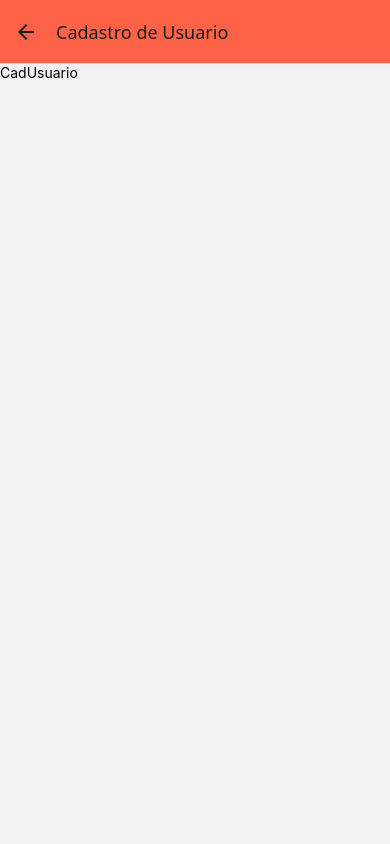
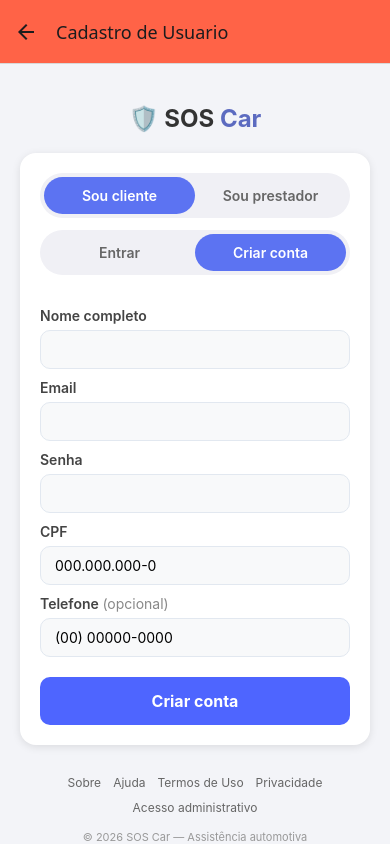
Before and after one commit to Cassis733/aula-api-expo, a React Native app: screen /cadUsuario in a window 390 px wide. Built offline with nearby package versions, Linux system fonts and the light colour scheme.

Commit message:
Aula18Set

```diff
--- a/src/telas/cadUsuario.js
+++ b/src/telas/cadUsuario.js
@@ -1,10 +1,241 @@
 
-import { View, Text } from "react-native";
+
+/*import { View, Text } from "react-native";
 
 export default function Login(){
-    return (
+   // return (
         <View>
             <Text>CadUsuario</Text>
         </View>
     );
 }
+*/
+import React, { useState } from 'react';
+import {
+  StyleSheet,
+  Text,
+  View,
+  TextInput,
+  TouchableOpacity,
+  ScrollView,
+  SafeAreaView
+} from 'react-native';
+
+export default function Login() {
+  // Estados para controlar qual botão está selecionado
+  const [tipoUsuario, setTipoUsuario] = useState('cliente'); // 'cliente' ou 'prestador'
+  const [aba, setAba] = useState('criar'); // 'entrar' ou 'criar'
+
+  return (
+    <SafeAreaView style={styles.container}>
+      <ScrollView contentContainerStyle={styles.scrollContent}>
+
+        {/* --- CABEÇALHO --- */}
+        <View style={styles.header}>
+          <Text style={styles.logoTitle}>
+            🛡️ SOS <Text style={styles.logoSub}>Car</Text>
+          </Text>
+        </View>
+
+        {/* --- CARD PRINCIPAL --- */}
+        <View style={styles.card}>
+
+          {/* Alternador: Cliente / Prestador */}
+          <View style={styles.toggleContainer}>
+            <TouchableOpacity
+              style={[styles.toggleBtn, tipoUsuario === 'cliente' && styles.btnAtivo]}
+              onPress={() => setTipoUsuario('cliente')}
+            >
+              <Text style={[styles.toggleText, tipoUsuario === 'cliente' && styles.textAtivo]}>
+                Sou cliente
+              </Text>
+            </TouchableOpacity>
+
+            <TouchableOpacity
+              style={[styles.toggleBtn, tipoUsuario === 'prestador' && styles.btnAtivo]}
+              onPress={() => setTipoUsuario('prestador')}
+            >
+              <Text style={[styles.toggleText, tipoUsuario === 'prestador' && styles.textAtivo]}>
+                Sou prestador
+              </Text>
+            </TouchableOpacity>
+          </View>
+
+          {/* Alternador: Entrar / Criar conta */}
+          <View style={styles.toggleContainer}>
+            <TouchableOpacity
+              style={[styles.toggleBtn, aba === 'entrar' && styles.btnAtivo]}
+              onPress={() => setAba('entrar')}
+            >
+              <Text style={[styles.toggleText, aba === 'entrar' && styles.textAtivo]}>
+                Entrar
+              </Text>
+            </TouchableOpacity>
+
+            <TouchableOpacity
+              style={[styles.toggleBtn, aba === 'criar' && styles.btnAtivo]}
+              onPress={() => setAba('criar')}
+            >
+              <Text style={[styles.toggleText, aba === 'criar' && styles.textAtivo]}>
+                Criar conta
+              </Text>
+            </TouchableOpacity>
+          </View>
+
+          {/* --- FORMULÁRIO DE CADASTRO --- */}
+          <View style={styles.form}>
+            <Text style={styles.label}>Nome completo</Text>
+            <TextInput style={styles.input} />
+
+            <Text style={styles.label}>Email</Text>
+            <TextInput style={styles.input} keyboardType="email-address" />
+
+            <Text style={styles.label}>Senha</Text>
+            <TextInput style={styles.input} secureTextEntry={true} />
+
+            <Text style={styles.label}>CPF</Text>
+            <TextInput style={styles.input} placeholder="000.000.000-0" keyboardType="numeric" />
+
+            <Text style={styles.label}>
+              Telefone <Text style={styles.labelOpcional}>(opcional)</Text>
+            </Text>
+            <TextInput style={styles.input} placeholder="(00) 00000-0000" keyboardType="phone-pad" />
+
+            {/* Botão Principal */}
+            <TouchableOpacity style={styles.btnSubmit}>
+              <Text style={styles.btnSubmitText}>Criar conta</Text>
+            </TouchableOpacity>
+          </View>
+
+        </View>
+
+        {/* --- RODAPÉ --- */}
+        <View style={styles.footer}>
+          <View style={styles.footerLinks}>
+            <Text style={styles.footerLink}>Sobre</Text>
+            <Text style={styles.footerLink}>Ajuda</Text>
+            <Text style={styles.footerLink}>Termos de Uso</Text>
+            <Text style={styles.footerLink}>Privacidade</Text>
+          </View>
+          <Text style={styles.footerLink}>Acesso administrativo</Text>
+          <Text style={styles.copyright}>© 2026 SOS Car — Assistência automotiva</Text>
+        </View>
+
+      </ScrollView>
+    </SafeAreaView>
+  );
+}
+
+// --- ESTILOS (CSS DO REACT NATIVE) ---
+const styles = StyleSheet.create({
+  container: {
+    flex: 1,
+    backgroundColor: '#F3F4F8',
+  },
+  scrollContent: {
+    padding: 20,
+    alignItems: 'center',
+  },
+  header: {
+    width: '100%',
+    alignItems: 'center',
+    marginVertical: 20,
+  },
+  logoTitle: {
+    fontSize: 24,
+    fontWeight: 'bold',
+    color: '#333',
+  },
+  logoSub: {
+    color: '#5C6BC0',
+  },
+  card: {
+    backgroundColor: '#FFF',
+    borderRadius: 16,
+    padding: 20,
+    width: '100%',
+    // Sombra para iOS e Android
+    elevation: 4,
+    shadowColor: '#000',
+    shadowOffset: { width: 0, height: 2 },
+    shadowOpacity: 0.1,
+    shadowRadius: 8,
+  },
+  toggleContainer: {
+    flexDirection: 'row',
+    backgroundColor: '#F0F0F5',
+    borderRadius: 25,
+    padding: 4,
+    marginBottom: 12,
+  },
+  toggleBtn: {
+    flex: 1,
+    paddingVertical: 10,
+    borderRadius: 20,
+    alignItems: 'center',
+  },
+  btnAtivo: {
+    backgroundColor: '#5C73F2',
+  },
+  toggleText: {
+    fontSize: 14,
+    fontWeight: '600',
+    color: '#666',
+  },
+  textAtivo: {
+    color: '#FFF',
+  },
+  form: {
+    marginTop: 10,
+  },
+  label: {
+    fontSize: 14,
+    fontWeight: '600',
+    color: '#444',
+    marginBottom: 6,
+    marginTop: 10,
+  },
+  labelOpcional: {
+    fontWeight: 'normal',
+    color: '#888',
+  },
+  input: {
+    backgroundColor: '#F8F9FA',
+    borderWidth: 1,
+    borderColor: '#E2E8F0',
+    borderRadius: 10,
+    paddingHorizontal: 14,
+    paddingVertical: 10,
+    fontSize: 14,
+  },
+  btnSubmit: {
+    backgroundColor: '#4E65FF',
+    paddingVertical: 14,
+    borderRadius: 10,
+    alignItems: 'center',
+    marginTop: 20,
+  },
+  btnSubmitText: {
+    color: '#FFF',
+    fontSize: 16,
+    fontWeight: 'bold',
+  },
+  footer: {
+    marginTop: 30,
+    alignItems: 'center',
+    gap: 10,
+  },
+  footerLinks: {
+    flexDirection: 'row',
+    gap: 12,
+  },
+  footerLink: {
+    color: '#666',
+    fontSize: 12,
+  },
+  copyright: {
+    color: '#999',
+    fontSize: 11,
+    marginTop: 5,
+  },
+});
```
